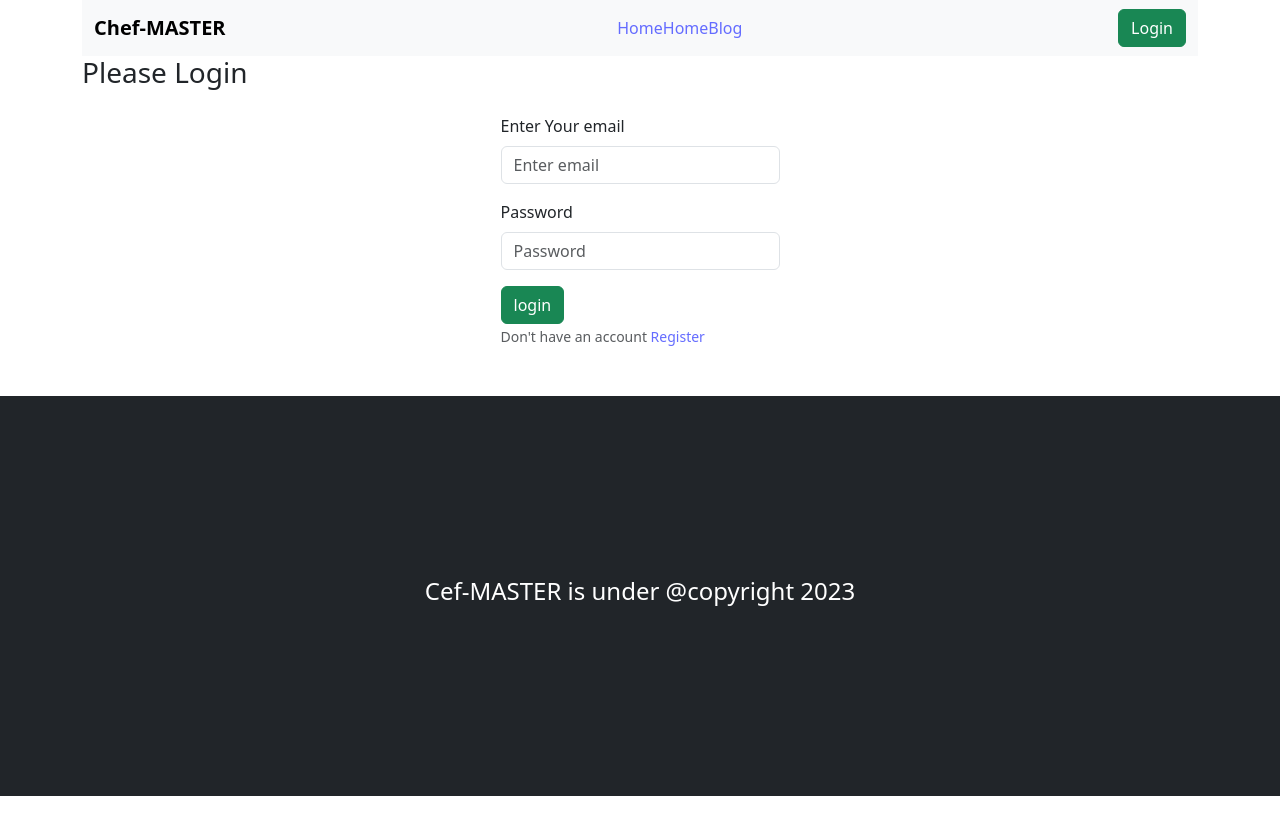
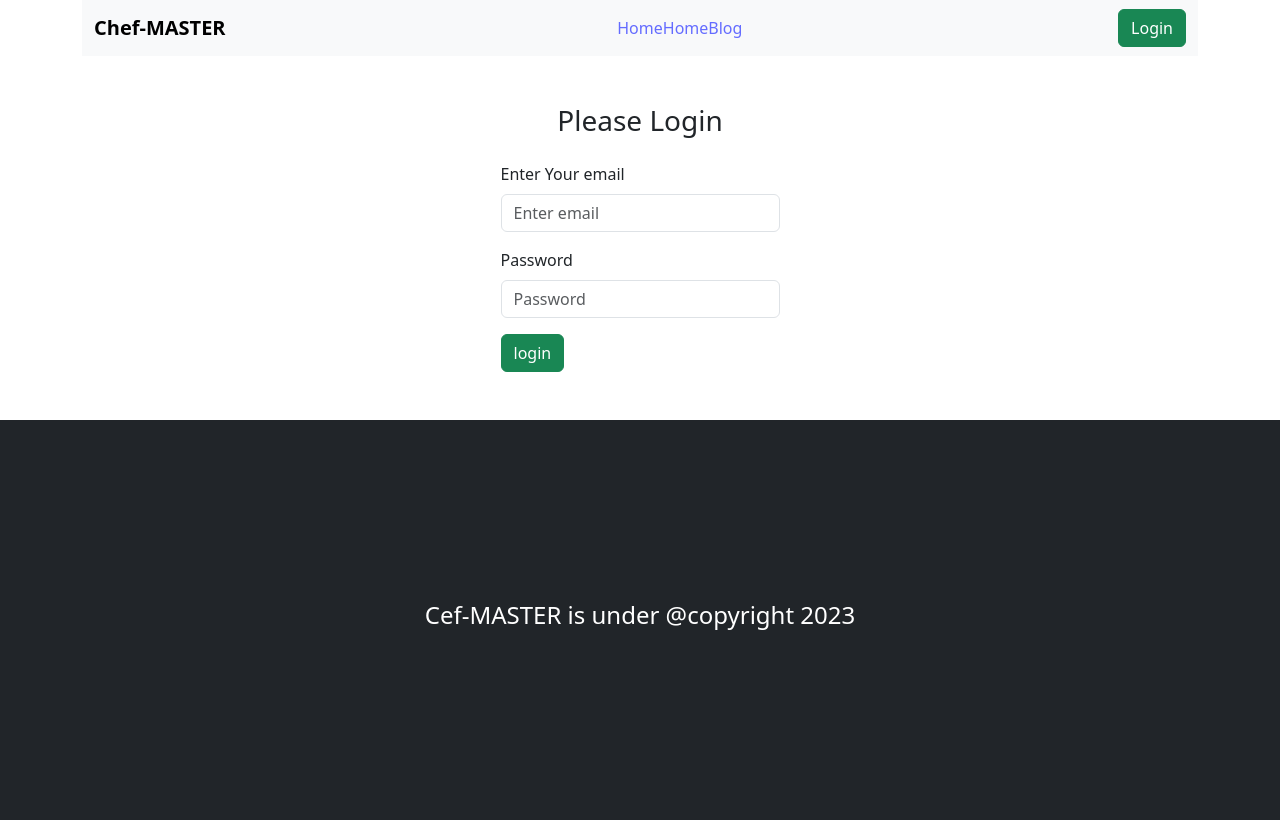
Before and after one commit to abdullahMsiam/chef-master, a React (Vite) app: page /login in a window 1280 px wide. Built offline with nearby package versions, Linux system fonts and the light colour scheme.

Commit message:
firebase authentication

```diff
--- a/package.json
+++ b/package.json
@@ -11,6 +11,7 @@
   },
   "dependencies": {
     "bootstrap": "^5.3.0",
+    "firebase": "^10.0.0",
     "localforage": "^1.10.0",
     "match-sorter": "^6.3.1",
     "react": "^18.2.0",
--- a/src/pages/login/Login.jsx
+++ b/src/pages/login/Login.jsx
@@ -16,7 +16,7 @@ const Login = () => {
     }
     return (
         <Container>
-            <h3>Please Login</h3>
+            <h3 className='text-center mt-5'>Please Login</h3>
             <Form onSubmit={handleSignIn} className='w-25 mx-auto mt-4'>
                 <Form.Group className="mb-3" controlId="formBasicEmail">
                     <Form.Label>Enter Your email</Form.Label>
@@ -34,16 +34,16 @@ const Login = () => {
                 <br />
 
                 <Form.Text className="text-muted">
-                    Don't have an account <Link to="/register" className='danger'>Register</Link>
+                    {/* Don't have an account <Link to="/register" className='danger'>Register</Link> */}
                 </Form.Text>
 
-                <Form.Text className="text-muted">
+                {/* <Form.Text className="text-muted">
 
                 </Form.Text>
 
                 <Form.Text className="text-muted">
 
-                </Form.Text>
+                </Form.Text> */}
             </Form>
         </Container>
     );
```
Also changed, not shown: src/firebase/firebase.config.js (added, +19 -0 lines), 1 other file (tests, documents, lock files or other folders).
